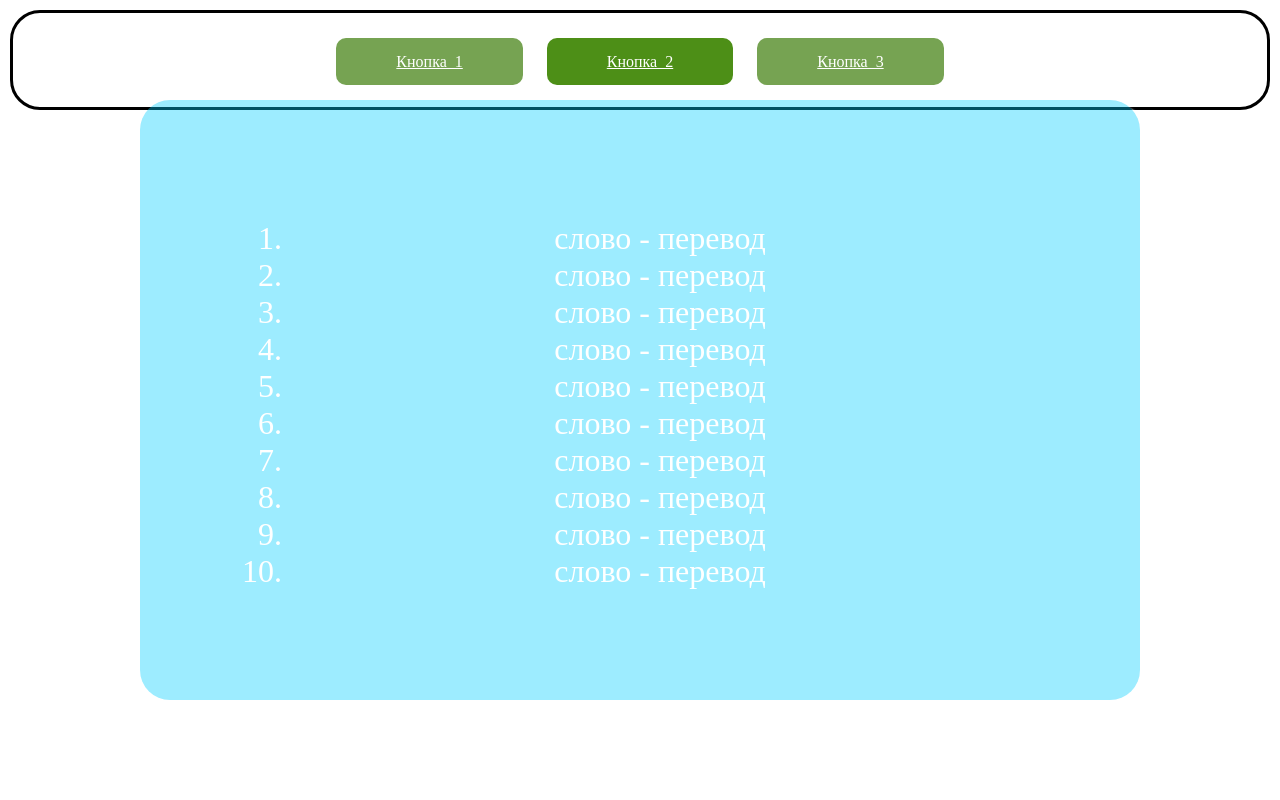
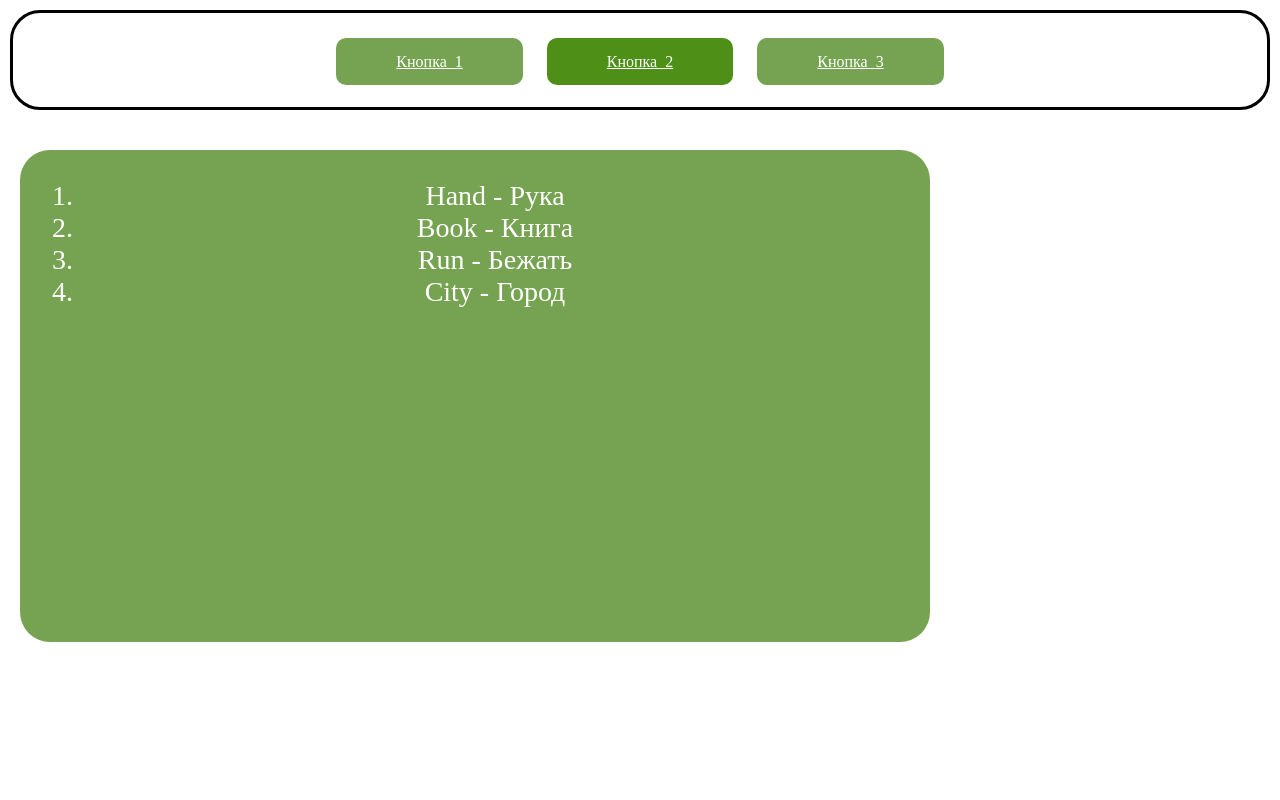
Before and after one commit to MetraVoprak/translator, a Django app: page /all_words/ in a window 1280 px wide. Run offline with Django 3.2, Linux system fonts and the light colour scheme.

Commit message:
Step 2. Improve templates

```diff
--- a/mainapp/templates/mainapp/all_words.html
+++ b/mainapp/templates/mainapp/all_words.html
@@ -11,18 +11,18 @@
 
 
 {% block content %}
-<div class="all_words">
-    <ol class="words">
-        <li>слово - перевод</li>
-        <li>слово - перевод</li>
-        <li>слово - перевод</li>
-        <li>слово - перевод</li>
-        <li>слово - перевод</li>
-        <li>слово - перевод</li>
-        <li>слово - перевод</li>
-        <li>слово - перевод</li>
-        <li>слово - перевод</li>
-        <li>слово - перевод</li>
-    </ol>
+<div class="block_cont">
+    <div class="all_words">
+        <ol class="words">
+            {% for word in words %}
+            <li>{{ word.eng|capfirst }} - {{ word.rus|capfirst }}</li>
+            {% endfor%}
+        </ol>
+    </div>
 </div>
+
 {% endblock content%}
+
+{% for word in words %}
+<li>{{ word.eng }} - {{ word.rus }}</li>
+{% endfor%}
--- a/mainapp/views.py
+++ b/mainapp/views.py
@@ -2,12 +2,37 @@ from django.shortcuts import render
 
 
 def index(request):
-    return render(request, "mainapp/index.html")
+    title = 'Переводчик'
+    content = {"title": title}
+    return render(request, "mainapp/index.html", content)
 
 
 def all_words(request):
-    return render(request, "mainapp/all_words.html")
+    title = 'Все слова'
+    words = [
+        {
+            'eng':'hand',
+            'rus':'рука'
+        },
+        {
+            'eng':'book',
+            'rus':'книга'
+        },
+        {
+            'eng':'run',
+            'rus':'бежать'
+        },
+        {
+            'eng':'city',
+            'rus':'город'
+        }
+    ]
+    content = {"title": title, "words": words}
+    # content = {"title": title}
+    return render(request, "mainapp/all_words.html", content)
 
 
 def training(request):
-    return render(request, "mainapp/training.html")
+    title = 'Тренировка'
+    content = {"title": title}
+    return render(request, "mainapp/training.html", content)
--- a/static/style.css
+++ b/static/style.css
@@ -67,19 +67,28 @@ body {
 }
 
 .all_words {
-    font-size: 32px;
-    text-align: center;
-    position: fixed;
-    top: 50%;
-    left: 50%;
-    width: 1000px;
-    height: 600px;
-    margin: -300px 0 0 -500px;
-    padding: 90px;
-    background: #05cdff63;
+    font-size: 28px;
+    width: 70%;
+    height: 60%;
+    position: absolute;
+    top: 0;
+    right: 0;
+    bottom: 0;
+    left: 0;
+    margin: 10px 10px 10px 10px;
+    background: #76a352;
     border-radius: 30px;
     box-shadow: 6px 6px 2px 1px #ffffff;
     box-sizing: border-box;
+}
+
+.block_cont {
+    width: 100%;
+    height: 100%;
+    position: fixed;
+    padding: 10px 10px 10px 10px;
+    margin: 20px 10px 10px 10px;
+    overflow: auto;
 }
 
 .words {
```
